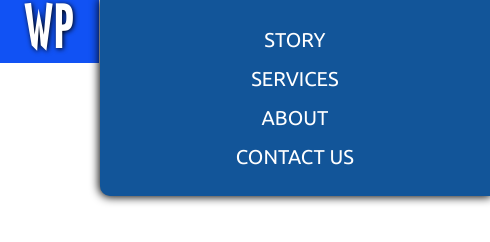
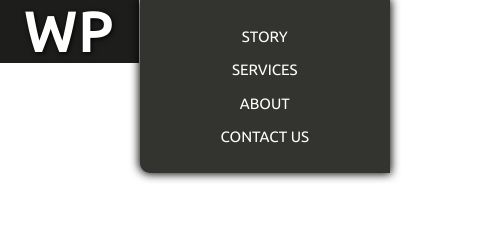
Before and after one commit to codellege/simple-responsive-menu, a plain HTML site: page index.html in a window 390 px wide. Both pictures are taken after a click on the button "MENU". Shown: the whole page, 490 px wide, since content can reach past the window. Drawn offline with nearby package versions, Linux system fonts and the light colour scheme.

Commit message:
Mejora en el menu, fix en el width del .nav-items y posicionamiento de los elementos

```diff
--- a/css/fonts/Architen/stylesheet.css
+++ /dev/null
@@ -1,4 +0,0 @@
-@font-face {
-	font-family: 'Architen';
-	src: url('Architen.ttf') format('truetype');
-}
--- a/css/style.css
+++ b/css/style.css
@@ -1,4 +1,3 @@
-@import url('./fonts/Architen/stylesheet.css');
 @import url('https://fonts.googleapis.com/css?family=Ubuntu');
 
 * {
@@ -6,31 +5,36 @@
 }
 
 header {
+    z-index: 100;
+    position: fixed;
     width: 100vw;
-    background: #1152F4;
+    background: #1D1D1B;
     padding: 16px;
     display: flex;
-    flex-direction: column;
+    flex-direction: row;
     color: white;
-    height: 100vh;
+    height: fit-content;
     box-sizing: border-box;
-    justify-content: center;
 }
 
 header > h1 {
+    margin: 0;
+    width: fit-content;
+    padding-left: 24px;
+    padding-right: 24px;
     text-shadow: 1px 1px 5px black;
     letter-spacing: 3px;
-    font-family: 'Architen', Helvetica, sans-serif;
     font-size: 55px;
-    width: 100%;
     text-align: center;
 }
 
 header > .menu {
-    margin-left: auto;
-    margin-right: auto;
+    margin-top: auto;
+    margin-bottom: auto;
+    margin-left: 16px;
     display: block;
     width: fit-content;
+    height: fit-content;
 }
 
 .menu > button {
@@ -41,35 +45,34 @@ header > .menu {
     text-transform: uppercase;
 }
 
-.menu > ul {
+.menu > .nav-items {
     margin: 0;
     padding: 0;
     display: flex;
     flex-direction: row;
-    list-style-type: none;
 }
 
-.menu > ul > li {
-    font-size: 20px;
+.menu >.nav-items > * {
+    display: block;
+    font-size: 15px;
     transition: 0.5s;
-    list-style-type: none;
     padding: 8px;
     margin: 0;
     text-transform: uppercase;
 }
 
-.menu > ul:hover > li {
+.menu > .nav-items:hover > * {
     filter: blur(2px);
 }
 
-.menu > ul > li:hover {
+.menu > .nav-items > *:hover {
     transform: scale(1.3);
     filter: none;
     margin-left: 8px;
     margin-right: 8px;
 }
 
-.menu > ul > li > a {
+.menu > .nav-items a {
     color: inherit;
     text-decoration: none;
 }
@@ -97,6 +100,9 @@ header > .menu {
         padding-right: 24px;
     }
     .menu {
+        margin: initial !important;
+        height: initial !important;
+        position: relative;
         flex-grow: 1;
         border-left: solid 1px white;
     }
@@ -105,32 +111,35 @@ header > .menu {
         height: 100%;
         transition: 0.5s;
     }
-    .menu > ul {
+    .menu > .nav-items {
+        transition: 0.5s;
+        position: absolute;
         top: 0;
         width: 100%;
-        position: absolute;
         flex-direction: column;
         height: 0;
-        pointer-events: none;
-        transition: 0.5s;
         overflow: hidden;
+        border-bottom-left-radius: 10px;
+        box-sizing: border-box;
     }
-    .menu > ul > li {
+    .menu > .nav-items > * {
         text-align: center;
     }
-    .menu > ul:hover > li {
+    .menu > .nav-items:hover > * {
         filter: none;
     }
     .menu > button:focus {
+        pointer-events: none;
         opacity: 0;
     }
-    .menu > button:focus ~ ul {
+    .menu > button:focus ~ .nav-items {
+        z-index: 101;
         height: fit-content;
-        background: #125599;
+        background: #333330;
         box-shadow: 0px 0px 10px 1px black;
-        border-bottom-left-radius: 10px;
         padding-top: 20px;
         padding-bottom: 20px;
         text-align: center;
+        transition-delay: 0.1s;
     }
 }
--- a/index.html
+++ b/index.html
@@ -16,12 +16,12 @@
         <h1 class="only-mobile">WP</h1>
         <div class="menu">
             <button class="only-mobile">Menu</button>
-            <ul>
-                <li><a href="#story">Story</a></li>
-                <li><a href="#services">Services</a></li>
-                <li><a href="#about">About</a></li>
-                <li><a href="#contact">Contact Us</a></li>
-            </ul>
+            <div class="nav-items">
+                <a href="#story">Story</a>
+                <a href="#services">Services</a>
+                <a href="#about">About</a>
+                <a href="#contact">Contact Us</a>
+            </div>
         </div>
     </header>
 </body>
```
Also changed, not shown: css/fonts/Architen/Architen.ttf (deleted).
